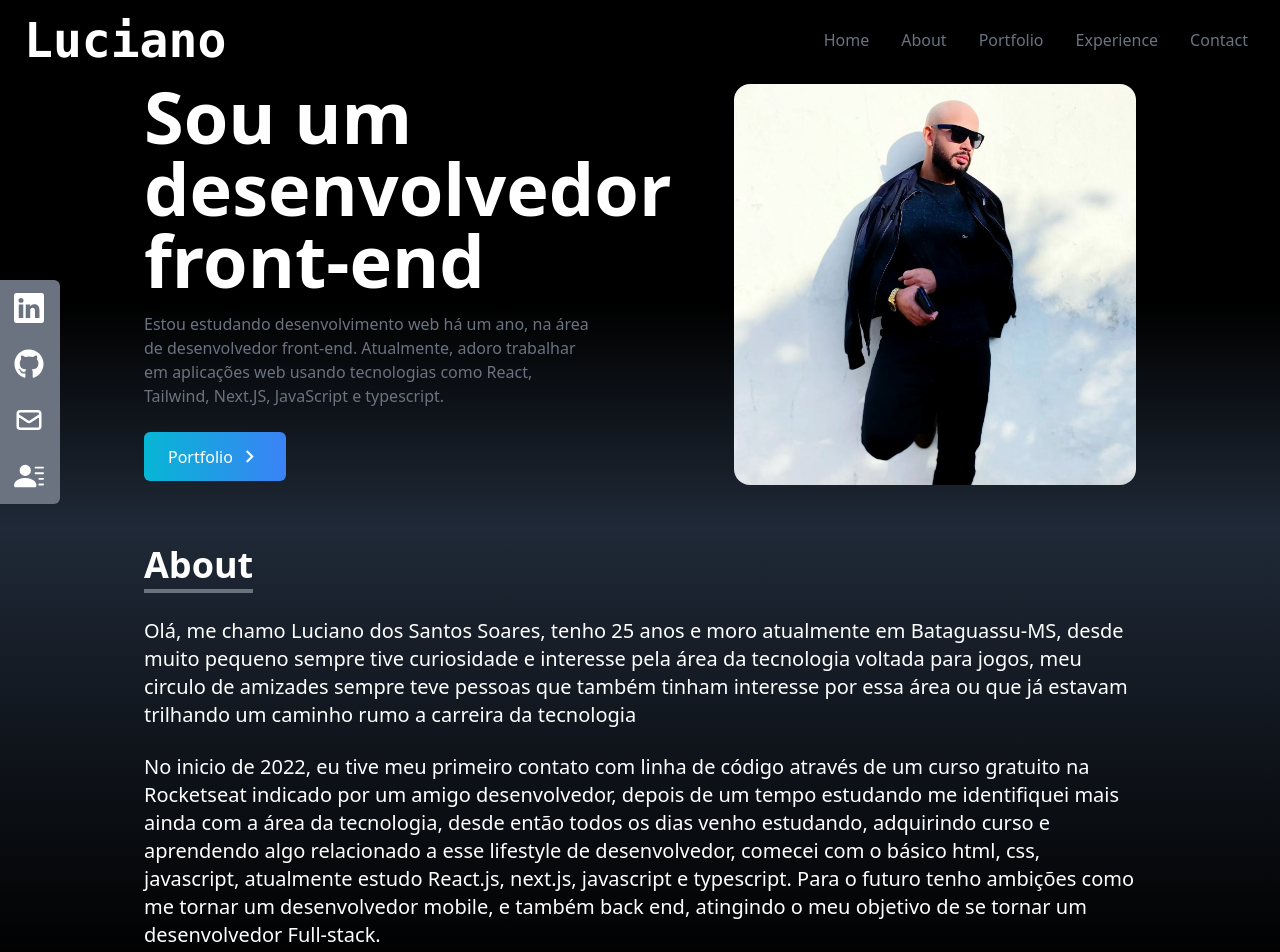
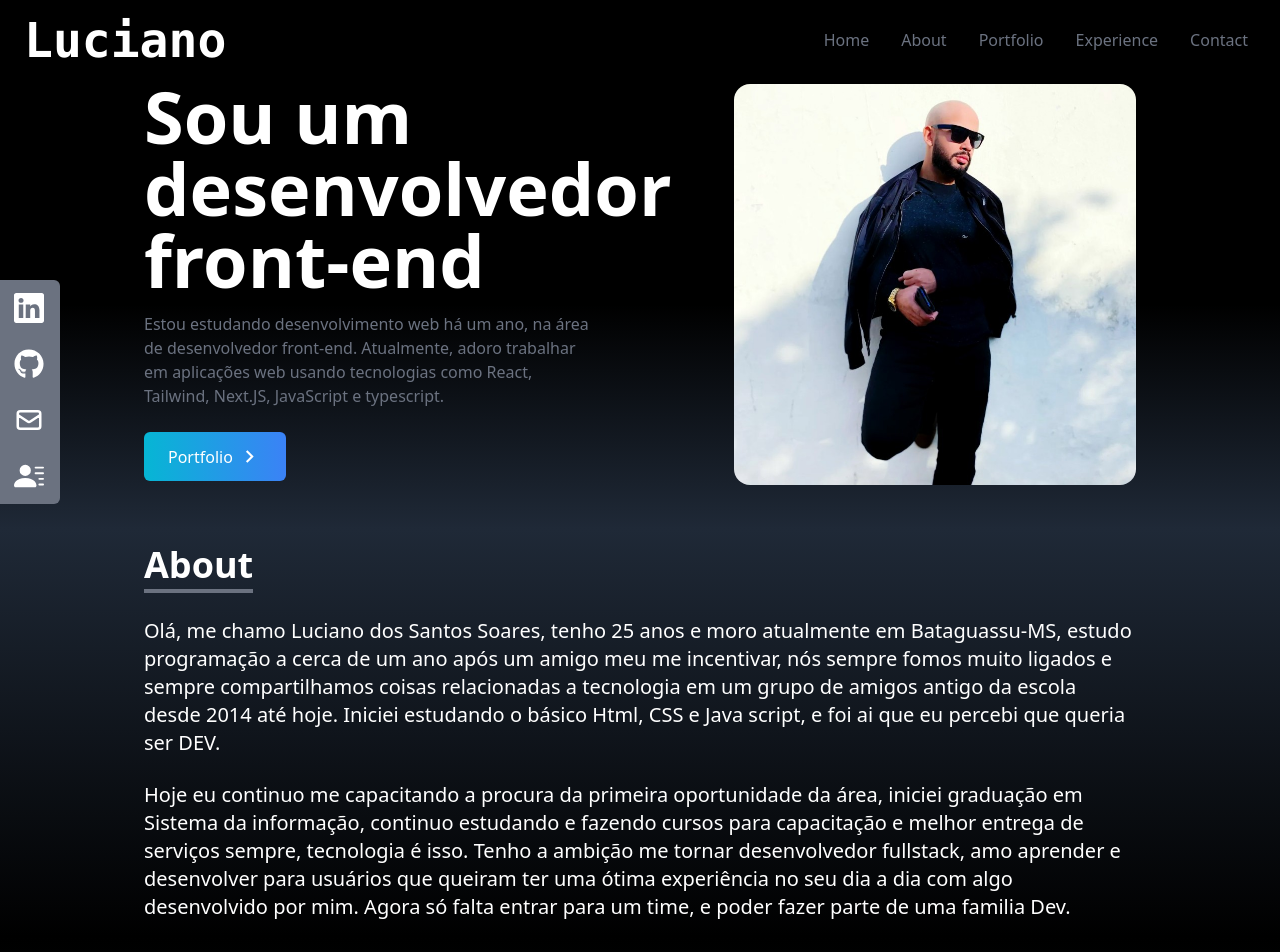
Before and after one commit to lucianosoares748/port_react, a React (Create React App) app: page / in a window 1280 px wide. Shown: the top 952 px of the page. Built offline with nearby package versions, Linux system fonts and the light colour scheme.

Commit message:
update of about, resume and links

```diff
--- a/src/components/About.jsx
+++ b/src/components/About.jsx
@@ -14,25 +14,23 @@ const About = () => {
             </p>
           </div>
           Olá, me chamo Luciano dos Santos Soares, tenho 25 anos e moro
-          atualmente em Bataguassu-MS, desde muito pequeno sempre tive
-          curiosidade e interesse pela área da tecnologia voltada para jogos,
-          meu circulo de amizades sempre teve pessoas que também tinham
-          interesse por essa área ou que já estavam trilhando um caminho rumo a
-          carreira da tecnologia
+          atualmente em Bataguassu-MS, estudo programação a cerca de um ano após
+          um amigo meu me incentivar, nós sempre fomos muito ligados e sempre
+          compartilhamos coisas relacionadas a tecnologia em um grupo de amigos
+          antigo da escola desde 2014 até hoje. Iniciei estudando o básico Html,
+          CSS e Java script, e foi ai que eu percebi que queria ser DEV.
         </p>
 
         <br></br>
 
         <p className="text-xl">
-          No inicio de 2022, eu tive meu primeiro contato com linha de código
-          através de um curso gratuito na Rocketseat indicado por um amigo
-          desenvolvedor, depois de um tempo estudando me identifiquei mais ainda
-          com a área da tecnologia, desde então todos os dias venho estudando,
-          adquirindo curso e aprendendo algo relacionado a esse lifestyle de
-          desenvolvedor, comecei com o básico html, css, javascript, atualmente
-          estudo React.js, next.js, javascript e typescript. Para o futuro tenho
-          ambições como me tornar um desenvolvedor mobile, e também back end,
-          atingindo o meu objetivo de se tornar um desenvolvedor Full-stack.
+          Hoje eu continuo me capacitando a procura da primeira oportunidade da
+          área, iniciei graduação em Sistema da informação, continuo estudando e
+          fazendo cursos para capacitação e melhor entrega de serviços sempre,
+          tecnologia é isso. Tenho a ambição me tornar desenvolvedor fullstack,
+          amo aprender e desenvolver para usuários que queiram ter uma ótima
+          experiência no seu dia a dia com algo desenvolvido por mim. Agora só
+          falta entrar para um time, e poder fazer parte de uma familia Dev.
         </p>
       </div>
     </div>
--- a/src/components/SocialLinks.jsx
+++ b/src/components/SocialLinks.jsx
@@ -23,7 +23,7 @@ const SocialLinks = () => {
           GitHub <FaGithub size={30} />
         </>
       ),
-      href: "https://github.com/theyashpatel",
+      href: "https://github.com/lucianosoares748",
     },
     {
       id: 3,
```
Also changed, not shown: 1 other file (tests, documents, lock files or other folders).
